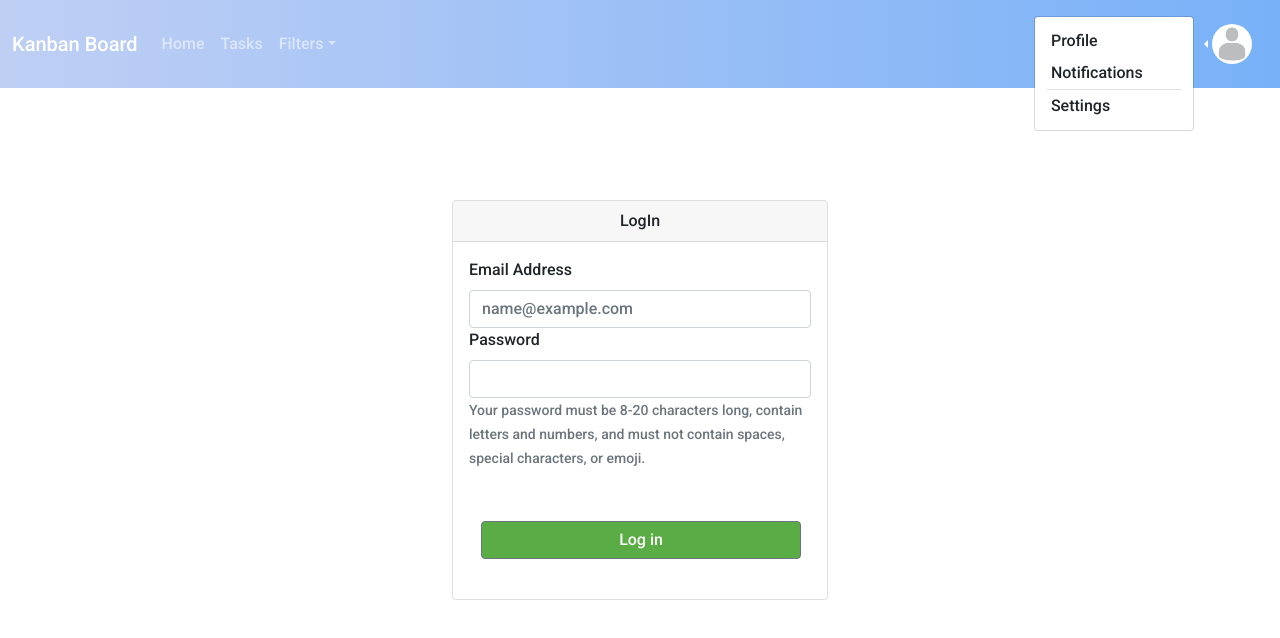
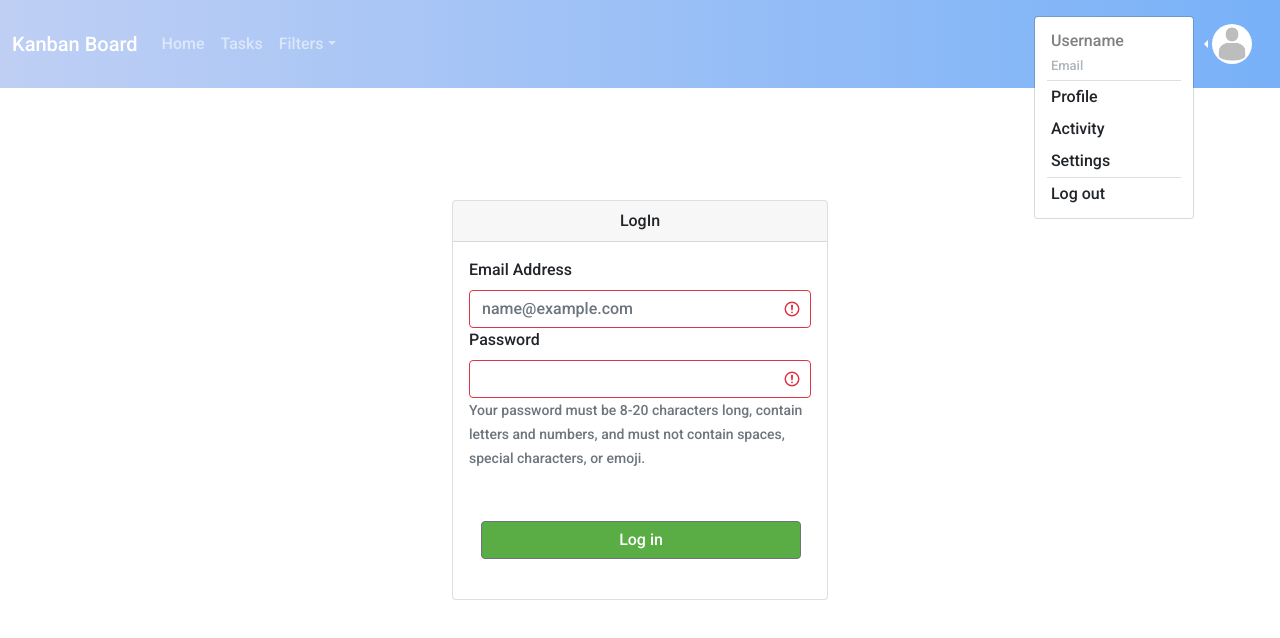
Before and after one commit to achrafhardizi/Kanban-Project, a React (Create React App) app: page / in a window 1280 px wide. Both pictures are taken after a click on the button 1227 px from the left and 44 px from the top of the page. Shown: the top 638 px of the page. Built offline with nearby package versions, Linux system fonts and the light colour scheme.

Commit message:
seperate the styles from components in Navibar.jsx

```diff
--- a/src/Components/Login/LoginPanel.jsx
+++ b/src/Components/Login/LoginPanel.jsx
@@ -34,12 +34,12 @@ const LoginPanel = () => {
                     <Card.Body>
                         <Form.Group  controlId="validationCustom01">
                             <Form.Label>Email Address</Form.Label>
-                            <Form.Control type="email" placeholder="name@example.com" spellCheck required/>
+                            <Form.Control type="email" placeholder="name@example.com" isInvalid={true} spellCheck required/>
                             <Form.Control.Feedback>Looks good!</Form.Control.Feedback>
                         </Form.Group>
                         <Form.Group controlId="validationCustom02">
                             <Form.Label>Password</Form.Label>
-                            <Form.Control type="password" aria-describedby="passwordBlock" spellCheck required/>
+                            <Form.Control type="password" aria-describedby="passwordBlock" isInvalid={true} spellCheck required />
                             <Form.Text id="passwordBlock" muted>
                                 Your password must be 8-20 characters long, contain letters and numbers, and
                                 must not contain spaces, special characters, or emoji.
--- a/src/Components/Navibar/Navibar.jsx
+++ b/src/Components/Navibar/Navibar.jsx
@@ -1,13 +1,20 @@
 import logo from './logo.jpg'
 import React from 'react'
 import { Navbar, Nav, Container, NavDropdown } from 'react-bootstrap'
-import PropTypes from 'prop-types'
+
+const theme = {
+    hr: {
+        backgroundColor: 'grey',
+        height: 1,
+        width: '85%',
+        margin: '0 0 0 12px'
+    }
+};
 
 const Navibar = ({logo}) => {
     return (
         <div className='Navbar'>
             <Navbar expand="lg" style={{
-
                 backgroundImage: 'linear-gradient(to right, #BFCFF4, #78B1F8)'
             }} variant="dark">
                 <Container fluid>
@@ -28,17 +35,19 @@ const Navibar = ({logo}) => {
                                 <NavDropdown title={
                                     <img className='rounded-circle' src={logo} alt="" style={{width:'40px'}} />
                                 } id="collasible-nav-dropdown" drop="start">
+                                    <NavDropdown.Item disabled style={{color:"grey"}}>Username</NavDropdown.Item>
+                                    <NavDropdown.Item disabled style={{fontSize:"13px",marginTop:"-5px"}}>Email</NavDropdown.Item>
+                                    <hr
+                                        style={theme.hr}
+                                    />
                                     <NavDropdown.Item href="#profile">Profile</NavDropdown.Item>
-                                    <NavDropdown.Item href="#notifications">Notifications</NavDropdown.Item>
+                                    <NavDropdown.Item href="#activity">Activity</NavDropdown.Item>
+                                    <NavDropdown.Item href="#settings">Settings</NavDropdown.Item>
+
                                     <hr
-                                        style={{
-                                            backgroundColor:'grey',
-                                            height: 1,
-                                            width:'85%',
-                                            margin:'0 0 0 12px'
-                                        }}
+                                        style={theme.hr}
                                     />
-                                    <NavDropdown.Item href="#settings">Settings</NavDropdown.Item>
+                                    <NavDropdown.Item href="#LogOut">Log out</NavDropdown.Item>
                                 </NavDropdown>
                             </Nav.Link>
                         </Nav>
```
